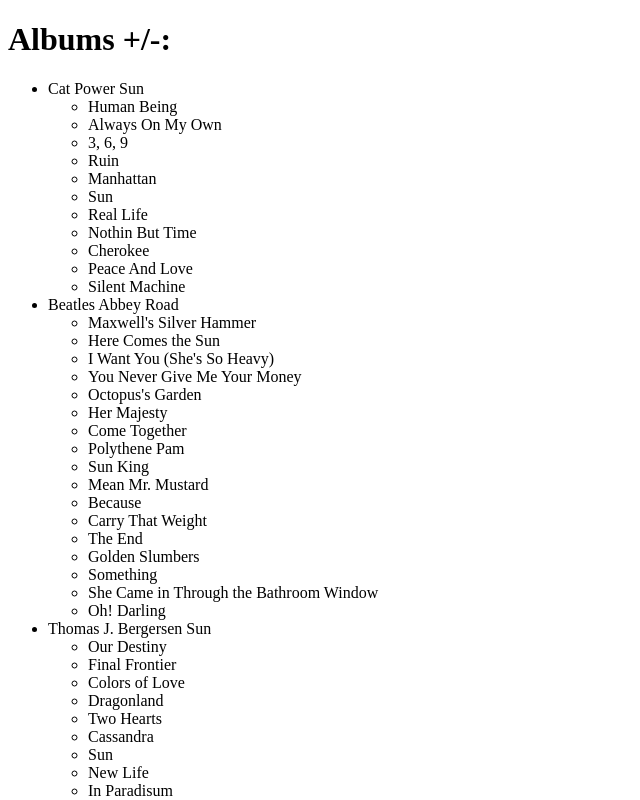
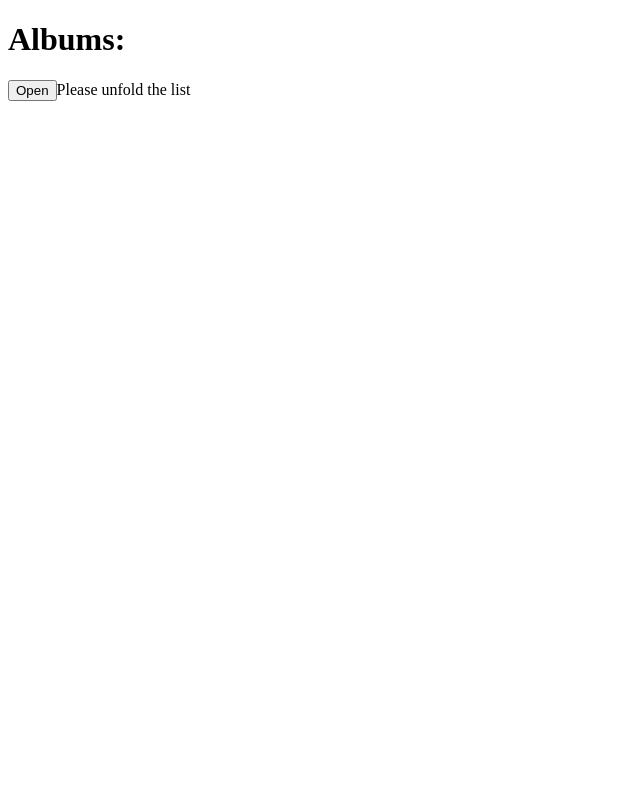
Before and after one commit to gabrielaleoniec/albums-app, a React (Create React App) app: page / in a window 1280 px wide. Shown: the top 800 px of the page, without its empty margins (0-640 px from the left). Built offline with nearby package versions, Linux system fonts and the light colour scheme.

Commit message:
Albums being displayed or hidden on button click

```diff
--- a/src/actions/index.js
+++ b/src/actions/index.js
@@ -21,9 +21,9 @@
   return dispatch({ type: "FETCH_ALBUMS_AND_SONGS", payload: albumsComplete });
 };
 
-export const displayAlbum = display => dispatch => {
+export const displayAlbums = display => dispatch => {
   return dispatch({
-    type: "DISPLAY_ALBUM",
+    type: "DISPLAY_ALBUMS",
     payload: !display
   });
 };
--- a/src/components/AlbumList.js
+++ b/src/components/AlbumList.js
@@ -21,6 +21,9 @@
 
     render() {
         console.log(this.props);
+        if(!this.props.displayAlbums) {
+            return <span>Please unfold the list</span>;
+        }
         return (
             <ul>
                 {this.renderAlbums(this.props.albums)}
--- a/src/components/App.js
+++ b/src/components/App.js
@@ -1,13 +1,28 @@
 import React from 'react';
+import {connect} from 'react-redux';
+
 import AlbumList from './AlbumList';
+import {displayAlbums} from '../actions';
 
-const App = () => {
-    return (
-        <div>
-            <h1>Albums +/-:</h1>
-            <AlbumList/>
-        </div>
-    );
+
+class App extends React.Component {
+    render() {
+        console.log('App render', this);
+        return (
+            <div>
+                <h1>Albums:</h1>
+                <button onClick={()=>this.props.displayAlbums(this.props.display)}>Open</button>
+                <AlbumList displayAlbums={this.props.display}/>
+            </div>
+        );
+    }
 }
 
-export default App;
+const mapStateToProps = (state) =>{
+    console.log('Inside mapStateToProps', state);
+    return {
+        display: state.displayAlbums
+    }
+}
+
+export default connect(mapStateToProps, {displayAlbums})(App);
--- a/src/components/SongList.js
+++ b/src/components/SongList.js
@@ -5,7 +5,7 @@
         return null;
     }
     return (<ul>
-        {props.songs.map(song => <li>{song}</li>)}
+        {props.songs.map(song => <li key={song}>{song}</li>)}
     </ul>);
 }
 
```
